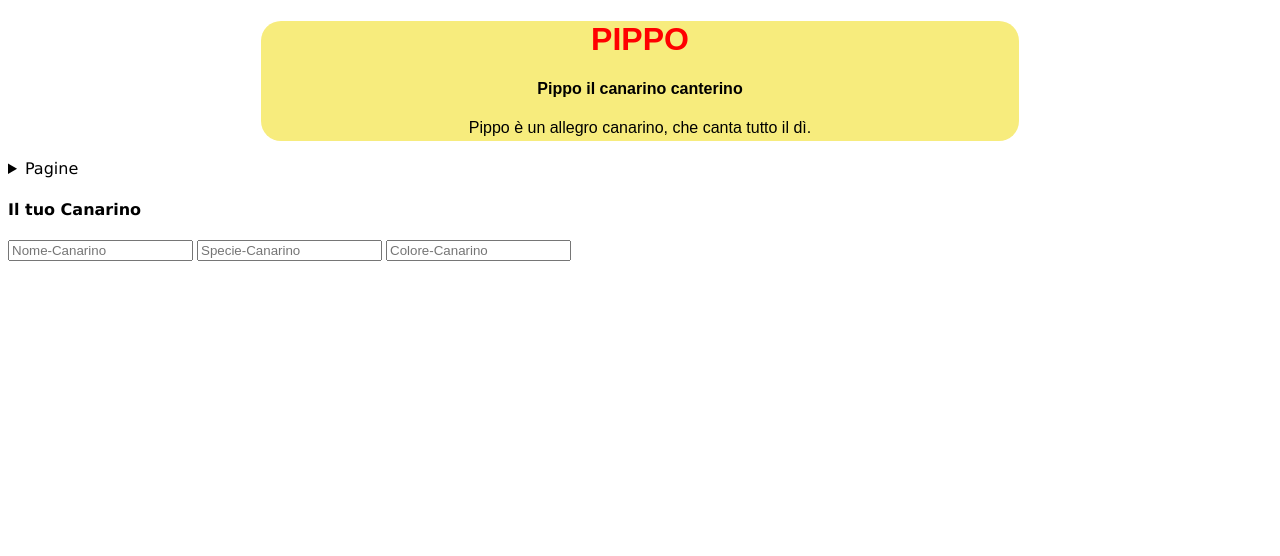
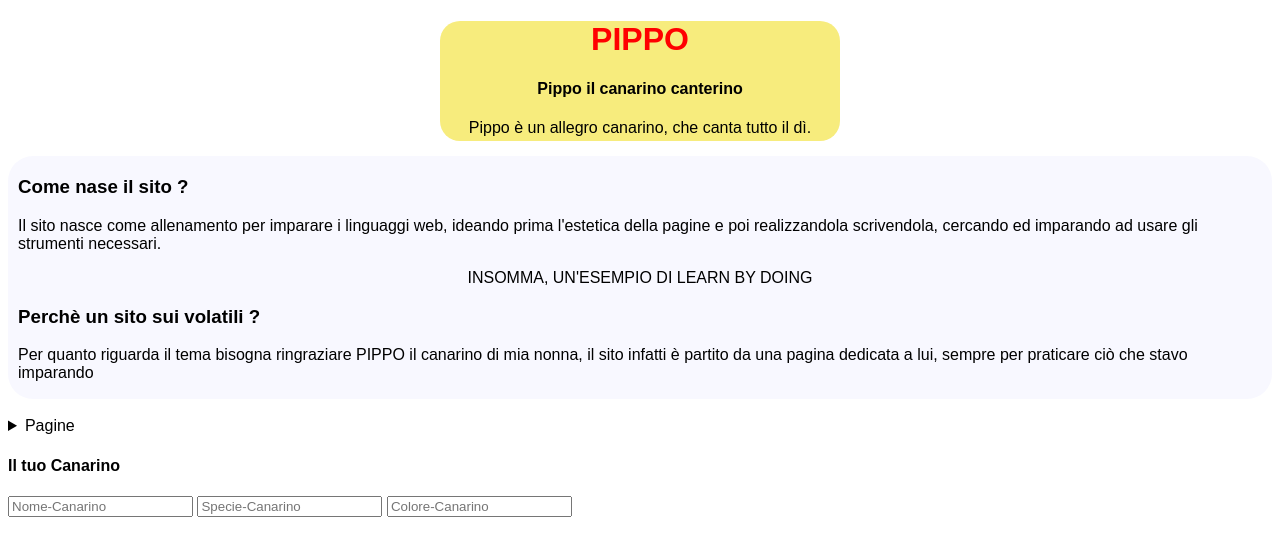
Before and after one commit to Riccardo-Gottardi/Html-with-Bird, a plain HTML site: page index.html in a window 1280 px wide. Drawn offline with Linux system fonts and the light colour scheme.

Commit message:
Add files via upload

```diff
--- a/index.html
+++ b/index.html
@@ -10,8 +10,15 @@
       </div></center>
   </head>
   <body>
+      <div style="background-color: ghostwhite; background-size: cover; border-left: solid 10px transparent; border-right: solid 10px transparent; border-top: solid 1px transparent; border-bottom: solid 1px transparent; margin-top: 15px; border-radius: 25px">
+          <h3>Come nase il sito ?</h3>
+          <p>Il sito nasce come allenamento per imparare i linguaggi web, ideando prima l'estetica della pagine e poi realizzandola scrivendola, cercando ed imparando ad usare gli strumenti necessari.</p>
+          <p class="pm" style="text-align: center;">INSOMMA, UN'ESEMPIO DI LEARN BY DOING</p>
+          <h3>Perchè un sito sui volatili ?</h3>
+          <p>Per quanto riguarda il tema bisogna ringraziare PIPPO il canarino di mia nonna, il sito infatti è partito da una pagina dedicata a lui, sempre per praticare ciò che stavo imparando</p>
+      </div>
       <div><br>
-        <details style="font-family: verdana;">
+        <details>
             <summary>Pagine</summary><br>
             <div style="margin-left: 30px;">
                 <li><a href="Specie canarini.html" class="adiverso">Specie Canarini</a></li>
--- a/stylesheet.css
+++ b/stylesheet.css
@@ -1,17 +1,14 @@
+*{
+    font-family: Arial;
+}
 h1{
     text-align: center;
     color: red;
-    font-family: Arial;
 }
 h2{
-    font-family: Arial;
     text-align: center;
 }
-h4{
-    font-family: Arial;
-}
-p{
-    font-family: Arial;
+.pm{
     margin-left: 10px;
     margin-right: 10px;
 }
@@ -20,7 +17,7 @@ p{
     color: black;
 }
 .back{
-    width: 60%;
+    width: 400px;
     height: 120px;
     border-radius: 20px 20px 20px 20px;
     background: #F7EC7D;
```
Also changed, not shown: Specie canarini.html (+1 -1 lines), Titti.html (+1 -1 lines).
